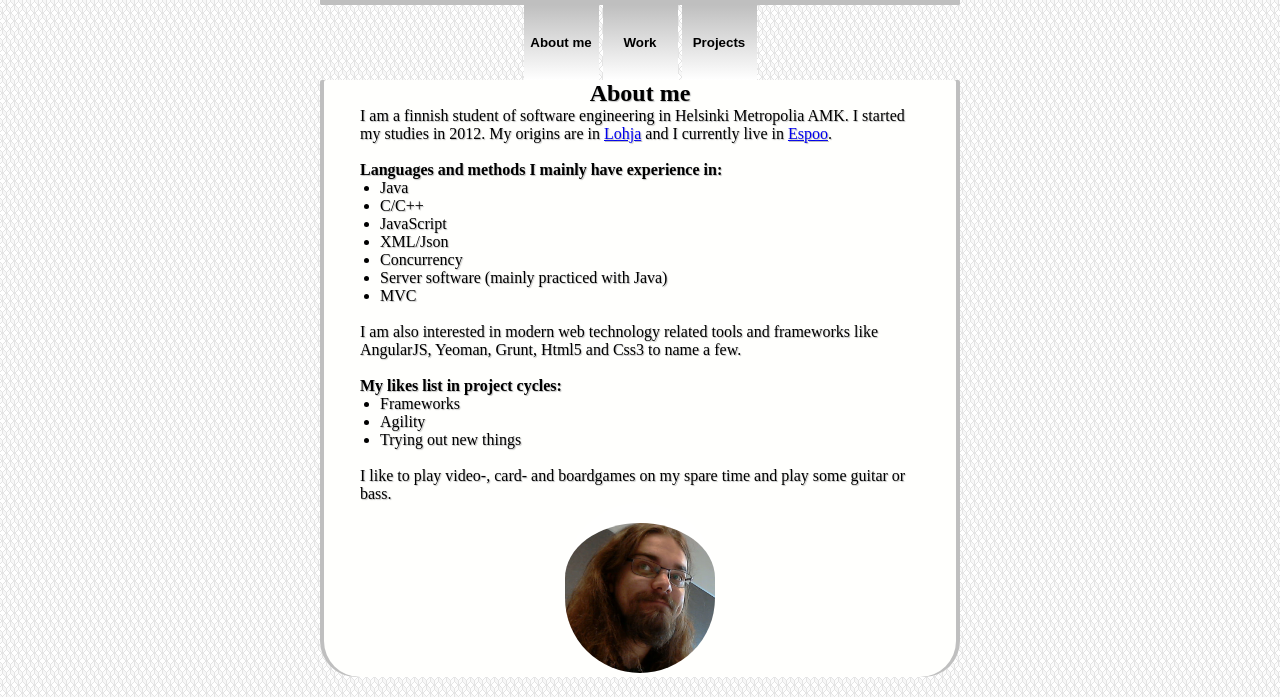
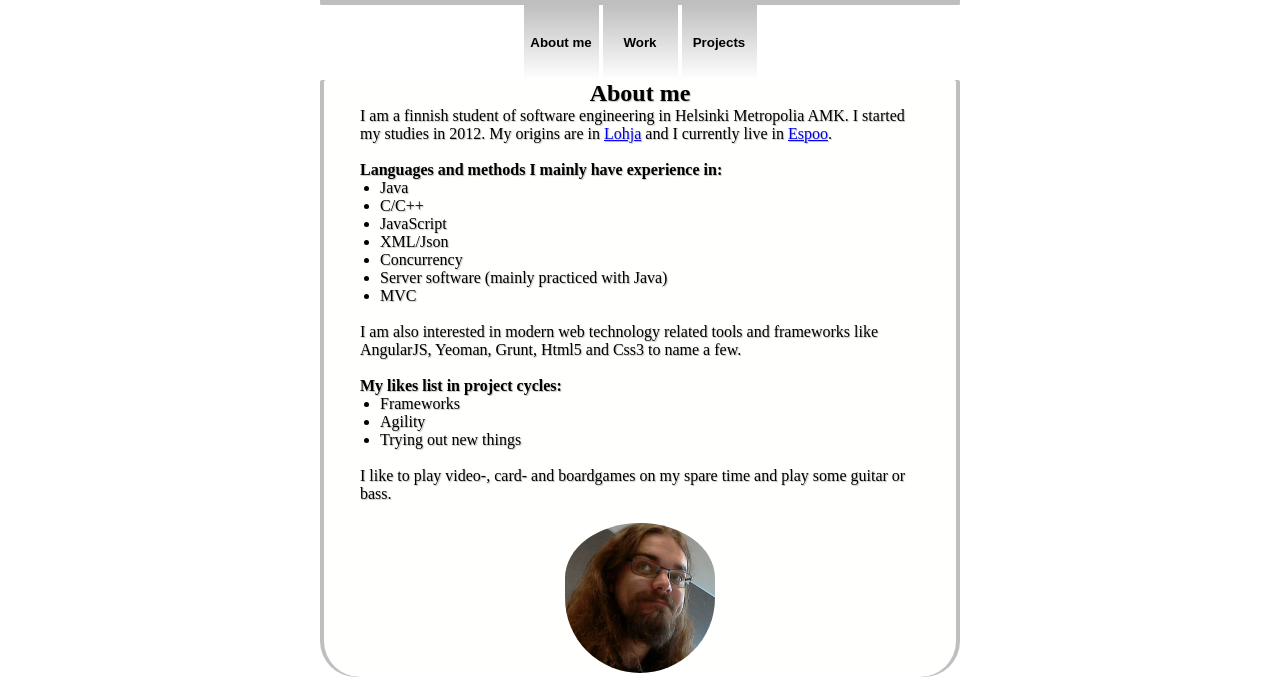
Before and after one commit to gjogre/curriculum, a website: page app/index.html in a window 1280 px wide. Shown: the part 170-867 px from the top of the page. Drawn offline with Linux system fonts and the light colour scheme; files that its build step writes are made by us from their sources; files whose address does not match are found by name; a web font is replaced by a local one.

Commit message:
background

```diff
--- a/app/styles/main.css
+++ b/app/styles/main.css
@@ -13,7 +13,7 @@ body {
   vertical-align: center;
   margin-left: auto;
   margin-right: auto;
-  background-image: url('/images/background.png');
+  background-color: #FFFFFF
   color:#000000;
   text-shadow: 1px 1px 1px #BFBFBF;
   /*font-family: 'PT Serif Caption', serif;*/
```
Also changed, not shown: dist/index.html, dist/styles/5a3fb5da.main.css (added).
